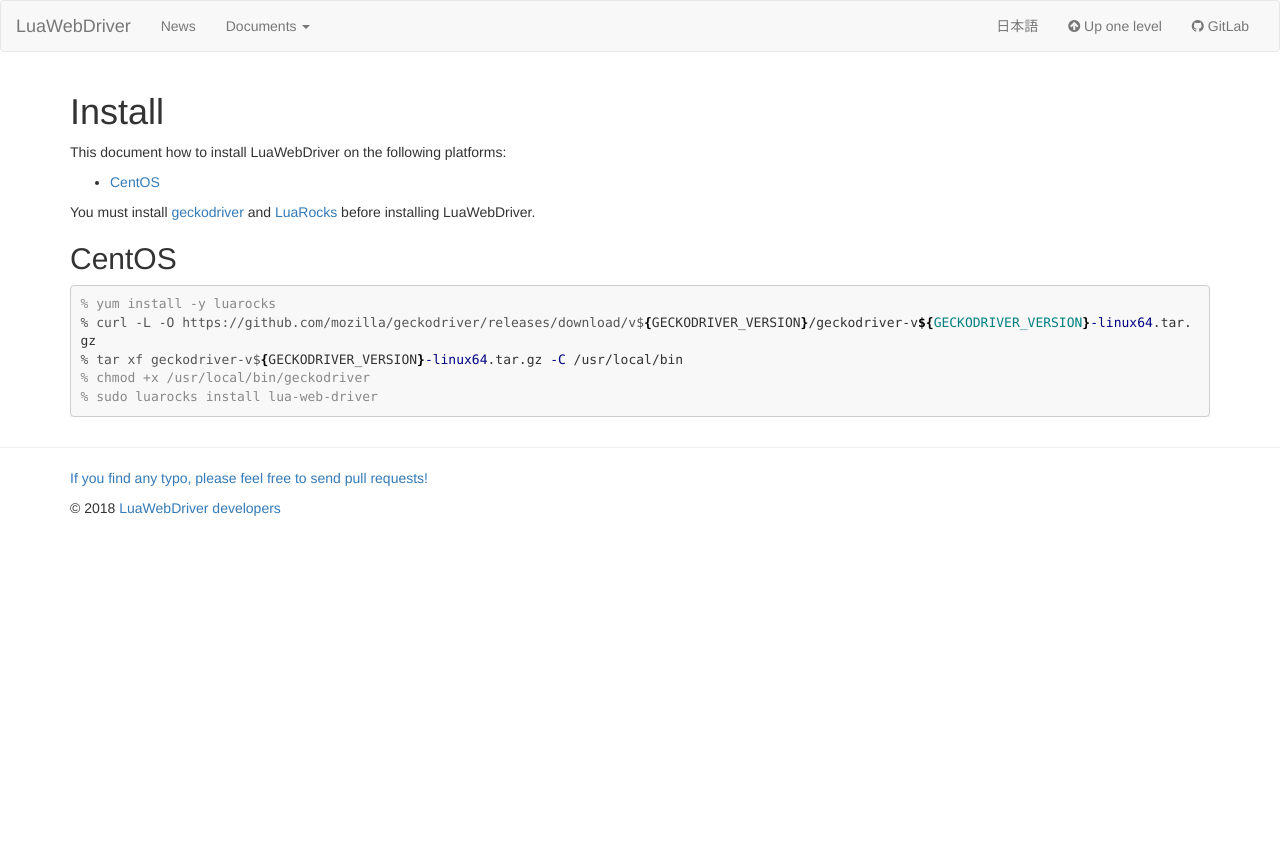
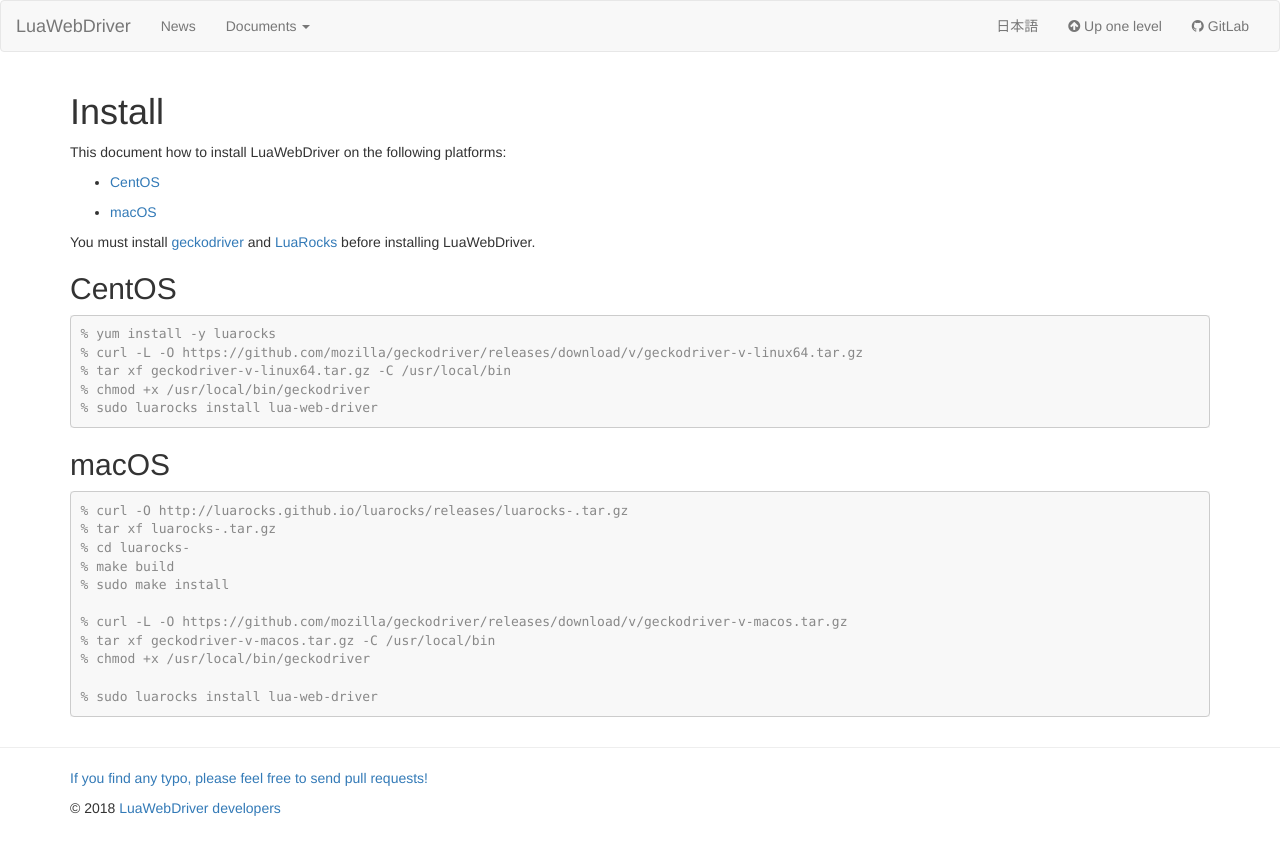
Before and after one commit to clear-code/lua-web-driver, a Jekyll site: the page built from docs/install/index.md, in a window 1280 px wide. Shown: the top 855 px of the page. Built offline with Jekyll 4.4.1, drawn with Linux system fonts in a browser that asks for light colours.

Commit message:
doc install: add how to install for maxOS

````diff
--- a/docs/install/index.md
+++ b/docs/install/index.md
@@ -8,15 +8,33 @@
 
   * [CentOS](#centos)
 
+  * [macOS](#macos)
+
 You must install [geckodriver][geckodriver] and [LuaRocks][luarocks] before installing LuaWebDriver.
 
 ## CentOS {#centos}
 
 ```console
 % yum install -y luarocks
-% curl -L -O https://github.com/mozilla/geckodriver/releases/download/v${GECKODRIVER_VERSION}/geckodriver-v${GECKODRIVER_VERSION}-linux64.tar.gz
-% tar xf geckodriver-v${GECKODRIVER_VERSION}-linux64.tar.gz -C /usr/local/bin
+% curl -L -O https://github.com/mozilla/geckodriver/releases/download/v{{ site.geckodriver_version }}/geckodriver-v{{ site.geckodriver_version }}-linux64.tar.gz
+% tar xf geckodriver-v{{ site.geckodriver_version }}-linux64.tar.gz -C /usr/local/bin
 % chmod +x /usr/local/bin/geckodriver
+% sudo luarocks install lua-web-driver
+```
+
+## macOS {#macos}
+
+```console
+% curl -O http://luarocks.github.io/luarocks/releases/luarocks-{{ site.luarocks_version }}.tar.gz
+% tar xf luarocks-{{ site.luarocks_version }}.tar.gz
+% cd luarocks-{{ site.luarocks_version }}
+% make build
+% sudo make install
+
+% curl -L -O https://github.com/mozilla/geckodriver/releases/download/v{{ site.geckodriver_version }}/geckodriver-v{{ site.geckodriver_version }}-macos.tar.gz
+% tar xf geckodriver-v{{ site.geckodriver_version }}-macos.tar.gz -C /usr/local/bin
+% chmod +x /usr/local/bin/geckodriver
+
 % sudo luarocks install lua-web-driver
 ```
 
````
Also changed, not shown: docs/ja/install/index.md (+20 -2 lines), 1 other file.
